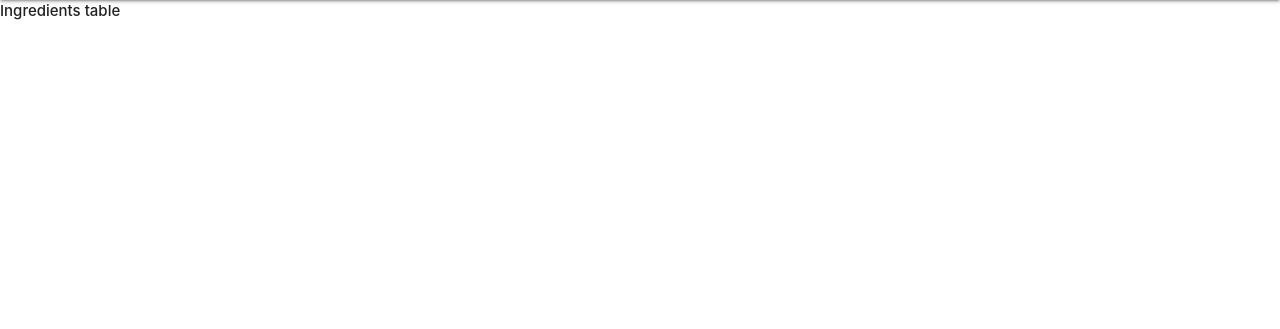
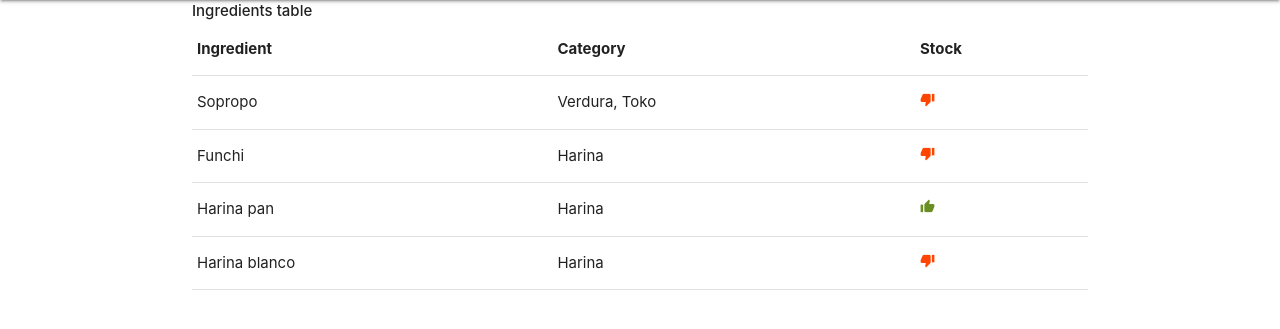
Before and after one commit to MarcoDeKo/PandaChef, a Django app: page /ingredients in a window 1280 px wide. Shown: the part 64-393 px from the top of the page. Run offline with Django 3.2, Linux system fonts and the light colour scheme.

Commit message:
Add tables

```diff
--- a/cookbook/templates/cookbook/index.html
+++ b/cookbook/templates/cookbook/index.html
@@ -11,7 +11,9 @@
         </ul>
     </div>
 </nav>
-{% block body%}
-{% endblock %}
+<div class="container">
+    {% block body%}
+    {% endblock %}
+</div>
 
 {% endblock %}
--- a/cookbook/templates/cookbook/ingredients.html
+++ b/cookbook/templates/cookbook/ingredients.html
@@ -2,5 +2,35 @@
 
 {% block body %}
 <strong>Ingredients table</strong>
-
+<table class="highlight responsive-table">
+        <thead>
+            <tr>
+                <th>Ingredient</th>
+                <th>Category</th>
+                <th>Stock</th>
+            </tr>
+        </thead>
+        <tbody>
+            <tr>
+                <td>Sopropo</td>
+                <td>Verdura, Toko</td>
+                <td><i class="tiny material-icons" style="color: orangered">thumb_down</i></td>
+            </tr>
+            <tr>
+                <td>Funchi</td>
+                <td>Harina</td>
+                <td><i class="tiny material-icons" style="color: orangered">thumb_down</i></td>
+            </tr>
+            <tr>
+                <td>Harina pan</td>
+                <td>Harina</td>
+                <td><i class="tiny material-icons" style="color:olivedrab">thumb_up</i></td>
+            </tr>
+            <tr>
+                <td>Harina blanco</td>
+                <td>Harina</td>
+                <td><i class="tiny material-icons" style="color: orangered">thumb_down</i></td>
+            </tr>
+        </tbody>
+    </table>
 {% endblock %}
```
Also changed, not shown: cookbook/templates/cookbook/recipes.html (+27 -0 lines).
